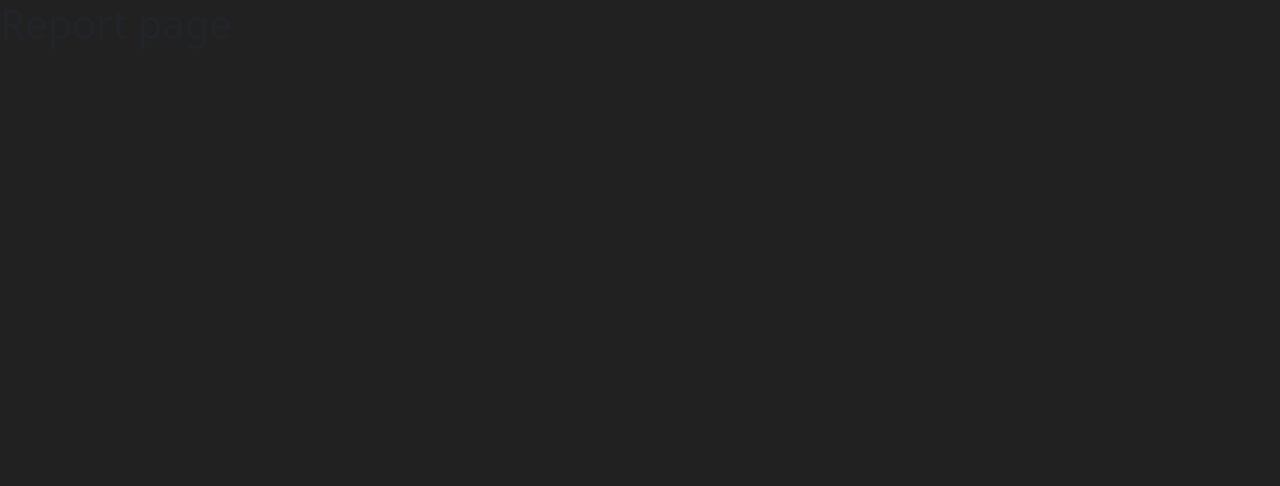
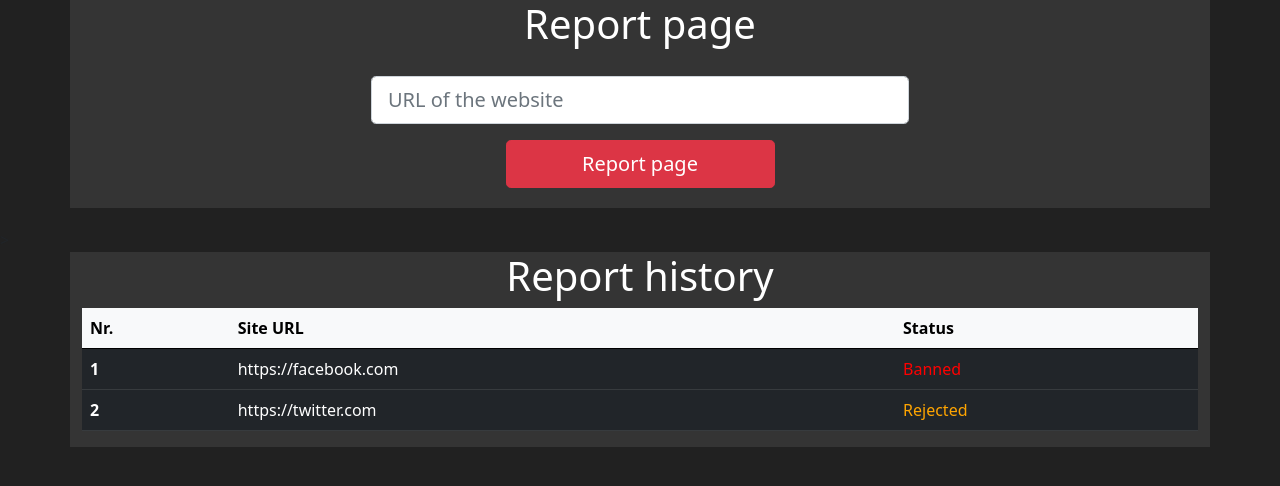
Before and after one commit to wilczu/forestlink, a Django app: page /report in a window 1280 px wide. Before the commit the part shown is empty. Shown: the top 486 px of the page. Run offline with Django 3.2, Linux system fonts and the light colour scheme; the visitor is signed in with stand-in values (Sample User, id 1); some libraries are stand-ins or nearby versions.

Commit message:
Add content for the report page.

```diff
--- a/forest/static/forest/styles.css
+++ b/forest/static/forest/styles.css
@@ -102,6 +102,10 @@ footer {
     margin-top: 40px;
 }
 
+.bg-dark {
+    background-color: #343434 !important;
+}
+
 @keyframes page-content {
     0% {
         transform: translateY(0);
--- a/forest/templates/forest/report.html
+++ b/forest/templates/forest/report.html
@@ -3,5 +3,65 @@
 {% block title %} Report {% endblock %}
 
 {% block body %}
-    <h1>Report page</h1>
+
+<main>
+    <section style="margin-bottom: 20px;">
+        <!-- [ REPORT PAGE SECTION WITH FORM ] -->
+        <div class="container bg-dark text-white text-center">
+            <header>
+                <h1>Report page</h1>
+            </header>
+            <section style="padding: 20px;">
+                <div class="d-flex justify-content-center">
+                    <div class="col-md-6">
+                        <form action="#" method="POST">
+                            <div class="input-group mb-3">
+                                <input type="text" class="form-control form-control-lg" placeholder="URL of the website" name="reportPage">
+                            </div>
+                            <div class="d-grid gap-2 col-6 mx-auto">
+                                <button type="submit" class="btn btn-danger btn-lg">Report page</button>
+                            </div>
+                        </form>
+                    </div>
+                </div>
+            </section>
+        </div>
+    </section>
+
+    <section style="margin-bottom: 20px;">>
+        <!-- [ REPORT PAGE SECTION WITH FORM ] -->
+        <div class="container bg-dark text-white text-center">
+            <header>
+                <h1>Report history</h1>
+            </header>
+
+            <div class="table-responsive">
+                <table class="table table-dark text-start table-lg">
+                    <thead class="table-light">
+                        <tr>
+                            <th scope="col">Nr.</th>
+                            <th scope="col">Site URL</th>
+                            <th scope="col">Status</th>
+                        </tr>
+                    </thead>
+                    <tbody>
+                        <tr>
+                            <th scope="row">1</th>
+                            <td>https://facebook.com</td>
+                            <td><span style="color: red;">Banned</span></td>
+                        </tr>
+                        <tr>
+                            <th scope="row">2</th>
+                            <td>https://twitter.com</td>
+                            <td><span style="color: orange;">Rejected</span></td>
+                        </tr>
+                    </tbody>
+                </table>
+            </div>
+
+        </div>
+    </section>
+
+</main>
+
 {% endblock %}
```
